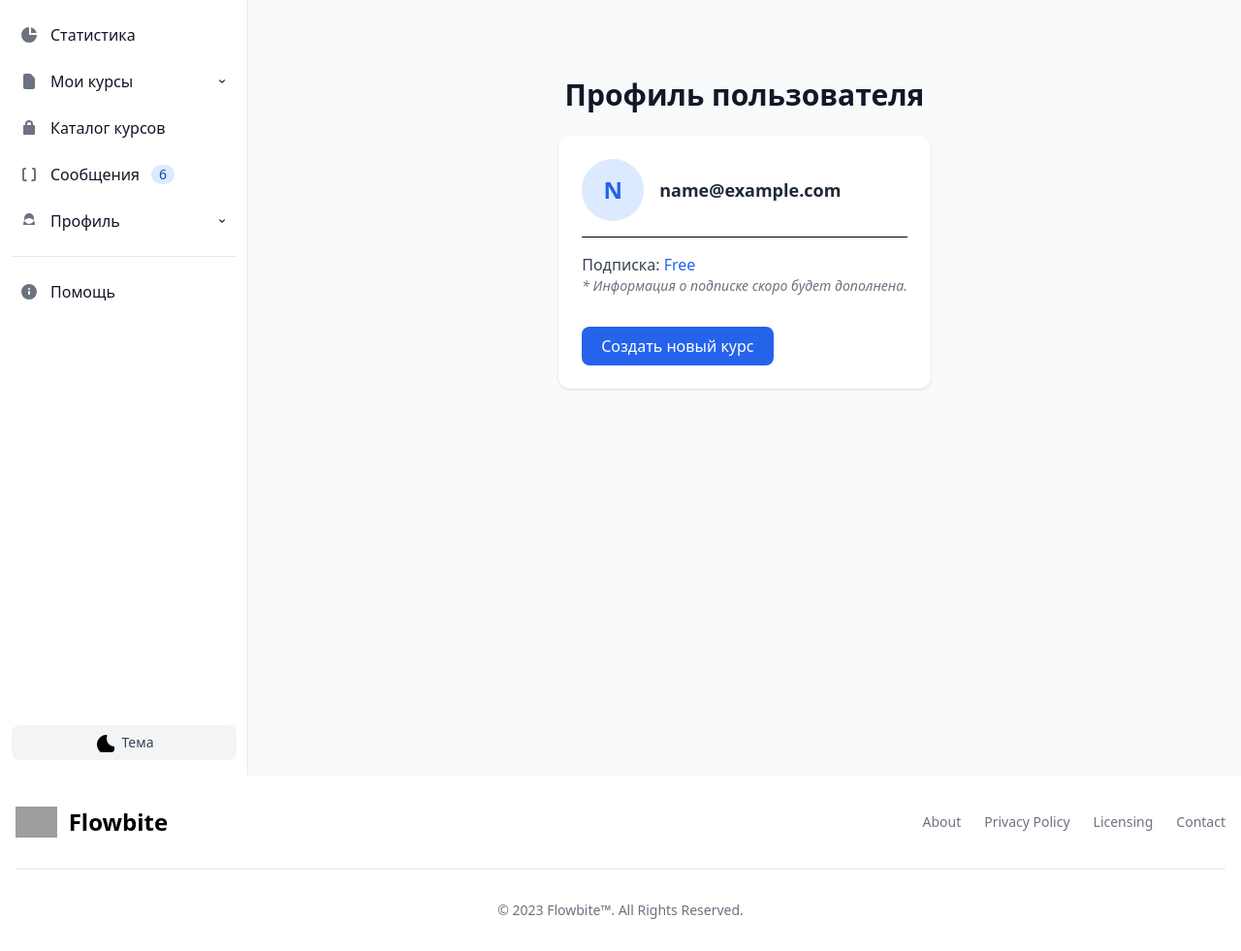
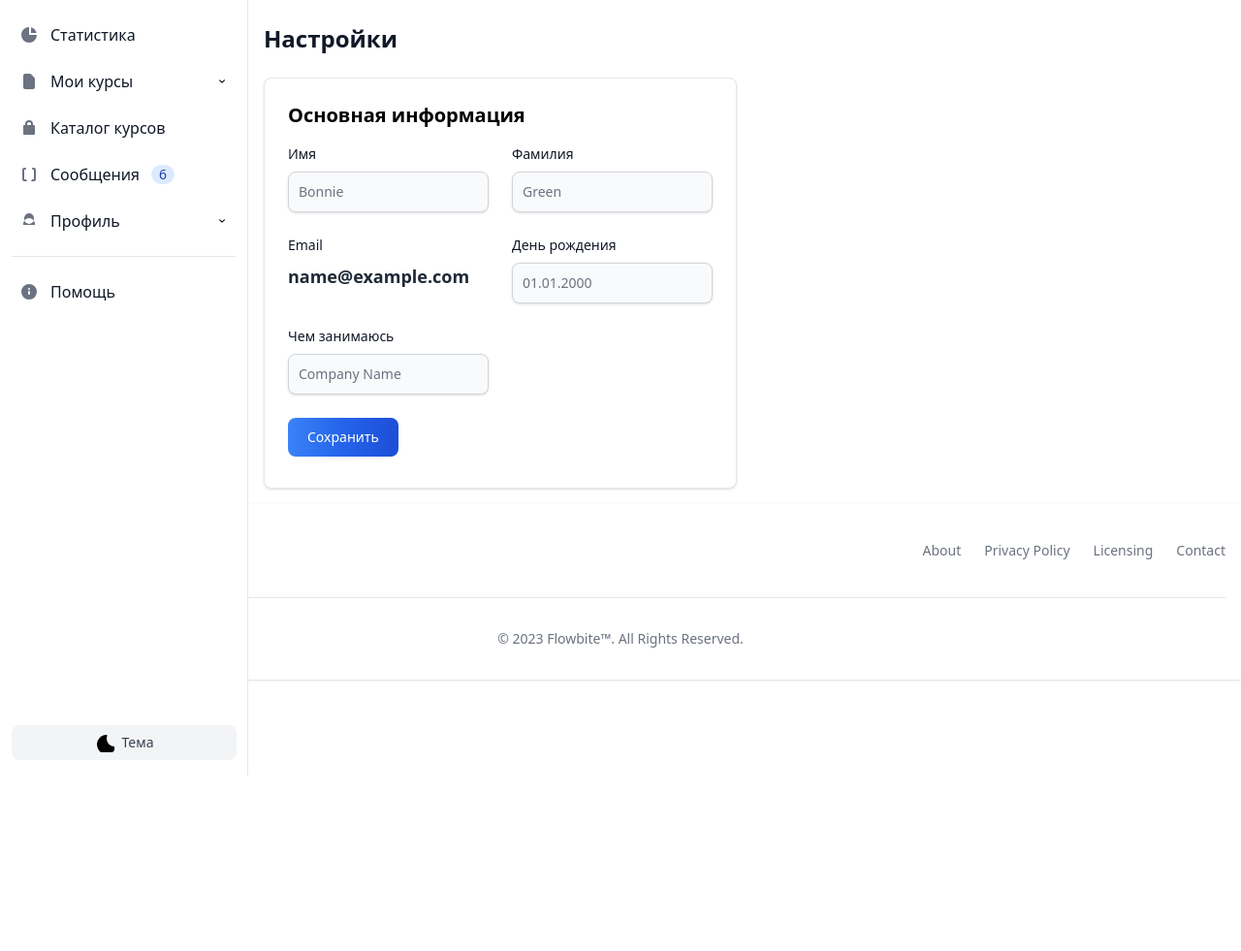
Before and after one commit to his-name-anton/AiKademiya, a Django app: page /profile/ in a window 1280 px wide. Shown: the whole page at 97% size. After the commit the page ends 800 px from the top, so only its background shows below. Run offline with Django 5.2, Linux system fonts and the light colour scheme; the visitor is signed in with stand-in values (Sample User, id 1); some libraries are stand-ins or nearby versions; grey boxes are pictures that could not be loaded.

Commit message:
add pages

```diff
--- a/templates/profile.html
+++ b/templates/profile.html
@@ -1,33 +1,81 @@
 {% extends "base.html" %}
 {% block content %}
-<section class="bg-gray-50 dark:bg-gray-900 min-h-screen flex items-top justify-center px-6 py-8">
-    <div class="max-w-2xl mx-auto px-4 py-12">
-        <h1 class="text-3xl font-bold text-gray-900 mb-6 text-center">Профиль пользователя</h1>
-
-        <div class="bg-white shadow rounded-xl p-6 space-y-4">
-            <div class="flex items-center gap-4">
-                <div class="w-16 h-16 rounded-full bg-blue-100 flex items-center justify-center text-2xl font-bold text-blue-600">
-                    {{ user.email|default_if_none:""|slice:":1"|upper }}
+<div class="grid grid-cols-1 px-4 pt-6 xl:grid-cols-2 xl:gap-4 dark:bg-gray-900">
+<div class="mb-4 col-span-full xl:mb-2">
+        <h1 class="text-xl font-semibold text-gray-900 sm:text-2xl dark:text-white">Настройки</h1>
+</div>
+    <div class="col-span-full xl:col-auto">
+        <div class="p-4 mb-4 bg-white border border-gray-200 rounded-lg shadow-sm 2xl:col-span-2 dark:border-gray-700 sm:p-6 dark:bg-gray-800">
+            <h3 class="mb-4 text-xl font-semibold dark:text-white">Основная информация</h3>
+            <form action="#">
+                <div class="grid grid-cols-6 gap-6">
+                    <div class="col-span-6 sm:col-span-3">
+                        <label for="first-name" class="block mb-2 text-sm font-medium text-gray-900 dark:text-white">Имя</label>
+                        <input type="text" name="first-name" id="first-name"
+                               class="shadow-sm bg-gray-50 border border-gray-300 text-gray-900 sm:text-sm rounded-lg focus:ring-primary-500 focus:border-primary-500 block w-full p-2.5 dark:bg-gray-700 dark:border-gray-600 dark:placeholder-gray-400 dark:text-white dark:focus:ring-primary-500 dark:focus:border-primary-500"
+                               placeholder="Bonnie" required>
+                    </div>
+                    <div class="col-span-6 sm:col-span-3">
+                        <label for="last-name" class="block mb-2 text-sm font-medium text-gray-900 dark:text-white">Фамилия</label>
+                        <input type="text" name="last-name" id="last-name"
+                               class="shadow-sm bg-gray-50 border border-gray-300 text-gray-900 sm:text-sm rounded-lg focus:ring-primary-500 focus:border-primary-500 block w-full p-2.5 dark:bg-gray-700 dark:border-gray-600 dark:placeholder-gray-400 dark:text-white dark:focus:ring-primary-500 dark:focus:border-primary-500"
+                               placeholder="Green" required>
+                    </div>
+                    <div class="col-span-6 sm:col-span-3">
+                        <label for="email"
+                               class="block mb-2 text-sm font-medium text-gray-900 dark:text-white">Email</label>
+                                <div id="email">
+                                <p class="text-lg font-semibold text-gray-800">{{ user.email }}</p>
+                                </div>
+                    </div>
+                    <div class="col-span-6 sm:col-span-3">
+                        <label for="birthday" class="block mb-2 text-sm font-medium text-gray-900 dark:text-white">День рождения</label>
+                        <input type="number" name="birthday" id="birthday"
+                               class="shadow-sm bg-gray-50 border border-gray-300 text-gray-900 sm:text-sm rounded-lg focus:ring-primary-500 focus:border-primary-500 block w-full p-2.5 dark:bg-gray-700 dark:border-gray-600 dark:placeholder-gray-400 dark:text-white dark:focus:ring-primary-500 dark:focus:border-primary-500"
+                               placeholder="01.01.2000" required>
+                    </div>
+                    <div class="col-span-6 sm:col-span-3">
+                        <label for="organization" class="block mb-2 text-sm font-medium text-gray-900 dark:text-white">Чем занимаюсь</label>
+                        <input type="text" name="organization" id="organization"
+                               class="shadow-sm bg-gray-50 border border-gray-300 text-gray-900 sm:text-sm rounded-lg focus:ring-primary-500 focus:border-primary-500 block w-full p-2.5 dark:bg-gray-700 dark:border-gray-600 dark:placeholder-gray-400 dark:text-white dark:focus:ring-primary-500 dark:focus:border-primary-500"
+                               placeholder="Company Name" required>
+                    </div>
+                    <div class="col-span-6 sm:col-full">
+                        <button type="submit" class="text-white bg-gradient-to-r from-blue-500 via-blue-600 to-blue-700 hover:bg-gradient-to-br focus:ring-4 focus:outline-none focus:ring-blue-300 dark:focus:ring-blue-800 font-medium rounded-lg text-sm px-5 py-2.5 text-center me-2 mb-2">Сохранить</button>
+                    </div>
                 </div>
-                <div>
-                    <p class="text-lg font-semibold text-gray-800">{{ user.email }}</p>
-                </div>
-            </div>
-
-            <hr class="my-4">
-
-            <div>
-                <p class="text-gray-700">Подписка: <span class="font-medium text-blue-600">Free</span></p>
-                <p class="text-gray-500 text-sm italic">* Информация о подписке скоро будет дополнена.</p>
-            </div>
-
-            <div>
-                <a href="/generate/"
-                   class="inline-block mt-4 px-5 py-2 bg-blue-600 text-white rounded-lg font-medium hover:bg-blue-700 transition">
-                    Создать новый курс
-                </a>
-            </div>
+            </form>
         </div>
     </div>
-</section>
+</div>
+<!--<section class="bg-gray-50 dark:bg-gray-900 min-h-screen flex items-top justify-center px-6 py-8">-->
+<!--    <div class="max-w-2xl mx-auto px-4 py-12">-->
+<!--        <h1 class="text-3xl font-bold text-gray-900 mb-6 text-center">Профиль пользователя</h1>-->
+
+<!--        <div class="bg-white shadow rounded-xl p-6 space-y-4">-->
+<!--            <div class="flex items-center gap-4">-->
+<!--                <div class="w-16 h-16 rounded-full bg-blue-100 flex items-center justify-center text-2xl font-bold text-blue-600">-->
+<!--                    {{ user.email|default_if_none:""|slice:":1"|upper }}-->
+<!--                </div>-->
+<!--                <div>-->
+<!--                    <p class="text-lg font-semibold text-gray-800">{{ user.email }}</p>-->
+<!--                </div>-->
+<!--            </div>-->
+
+<!--            <hr class="my-4">-->
+
+<!--            <div>-->
+<!--                <p class="text-gray-700">Подписка: <span class="font-medium text-blue-600">Free</span></p>-->
+<!--                <p class="text-gray-500 text-sm italic">* Информация о подписке скоро будет дополнена.</p>-->
+<!--            </div>-->
+
+<!--            <div>-->
+<!--                <a href="/generate/"-->
+<!--                   class="inline-block mt-4 px-5 py-2 bg-blue-600 text-white rounded-lg font-medium hover:bg-blue-700 transition">-->
+<!--                    Создать новый курс-->
+<!--                </a>-->
+<!--            </div>-->
+<!--        </div>-->
+<!--    </div>-->
+<!--</section>-->
 {% endblock %}
--- a/templates/settings.html
+++ b/templates/settings.html
@@ -49,7 +49,9 @@
                      alt="Jese picture">
                 <div>
                     <h3 class="mb-1 text-xl font-bold text-gray-900 dark:text-white">Аватар</h3>
-в
+                    <div class="mb-4 text-sm text-gray-500 dark:text-gray-400">
+                        JPG, GIF or PNG. Max size of 800K
+                    </div>
                     <div class="flex items-center space-x-4">
                         <button type="button"
                                 class="inline-flex items-center px-3 py-2 text-sm font-medium text-center text-white rounded-lg bg-primary-700 hover:bg-primary-800 focus:ring-4 focus:ring-primary-300 dark:bg-primary-600 dark:hover:bg-primary-700 dark:focus:ring-primary-800">
```
Also changed, not shown: templates/generate.html (+12 -11 lines), static/css/tailwind.css.
